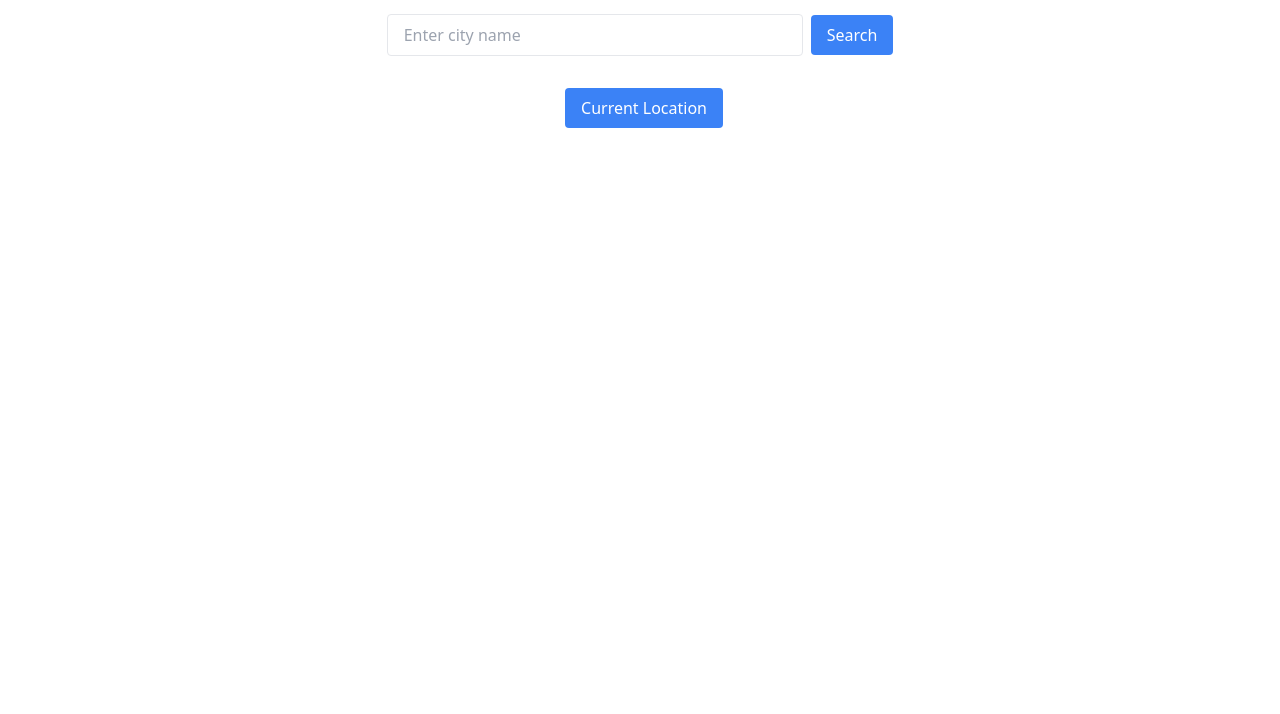
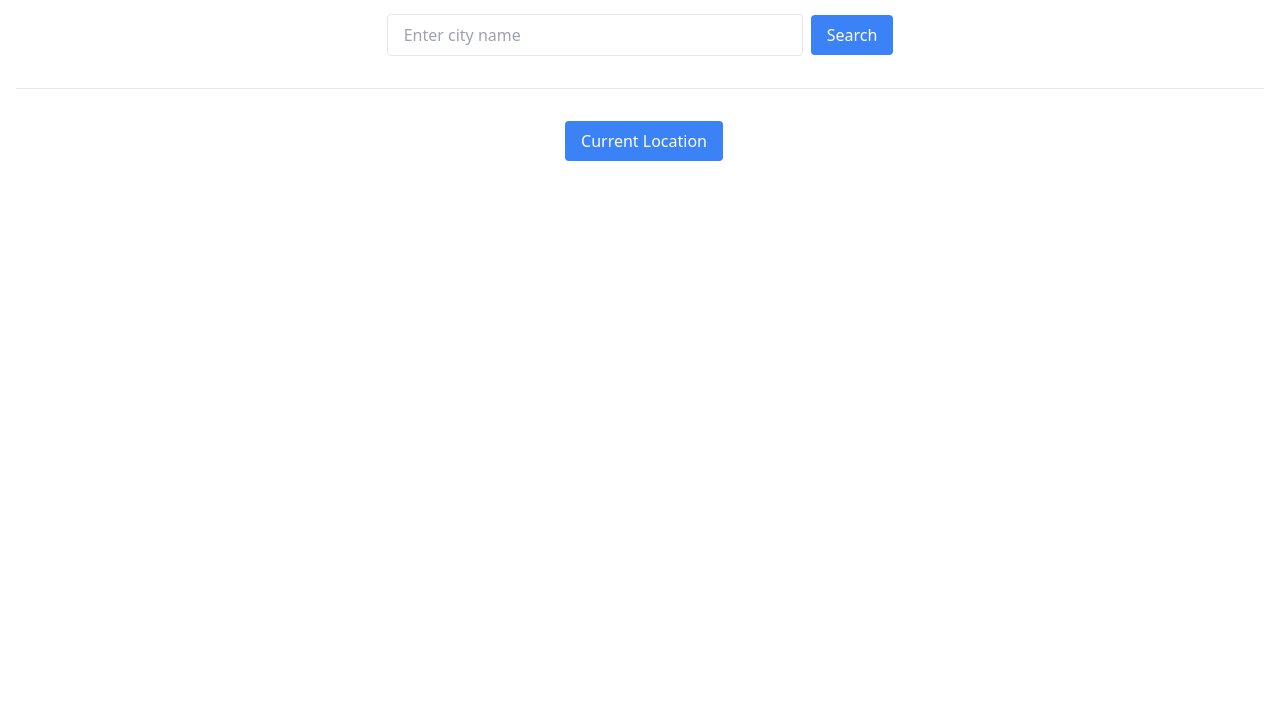
Before and after one commit to GauravSanchania/Weather-Forecast-Web-Application, a plain HTML site: page src/index.html in a window 1280 px wide. Shown: the part 86-800 px from the top of the page. Drawn offline with Linux system fonts and the light colour scheme.

Commit message:
added horizontal ruler

```diff
--- a/src/index.html
+++ b/src/index.html
@@ -18,6 +18,10 @@
             <button id="search-button" class="bg-blue-500 text-white px-4 py-2 rounded ml-2">Search</button>
         </div>
 
+        <div class="ruler h-px mt-8">
+            <hr>
+        </div>
+
         <div class="flex flex-col items-center mt-8">
             <button id="current-location-button" class="bg-blue-500 text-white px-4 py-2 rounded ml-2">Current Location</button>
         </div>
```
Also changed, not shown: src/output.css.
